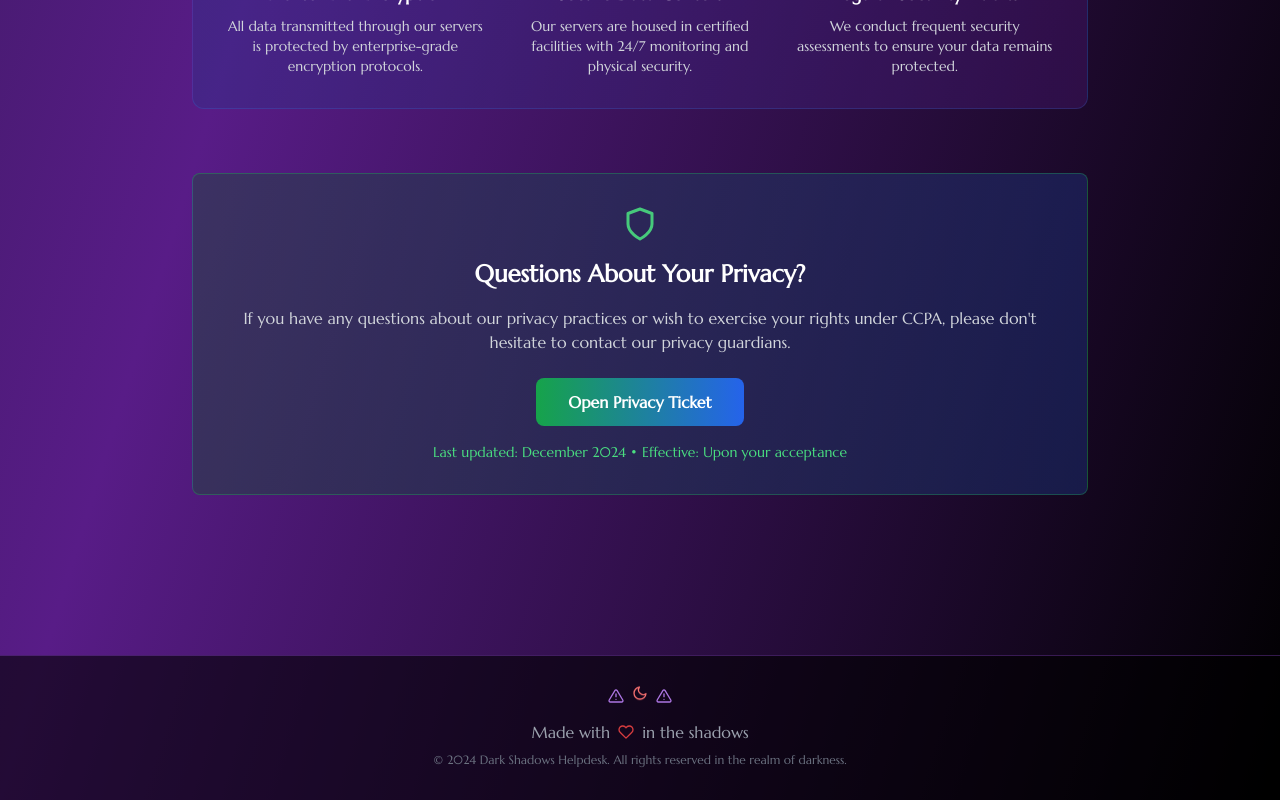
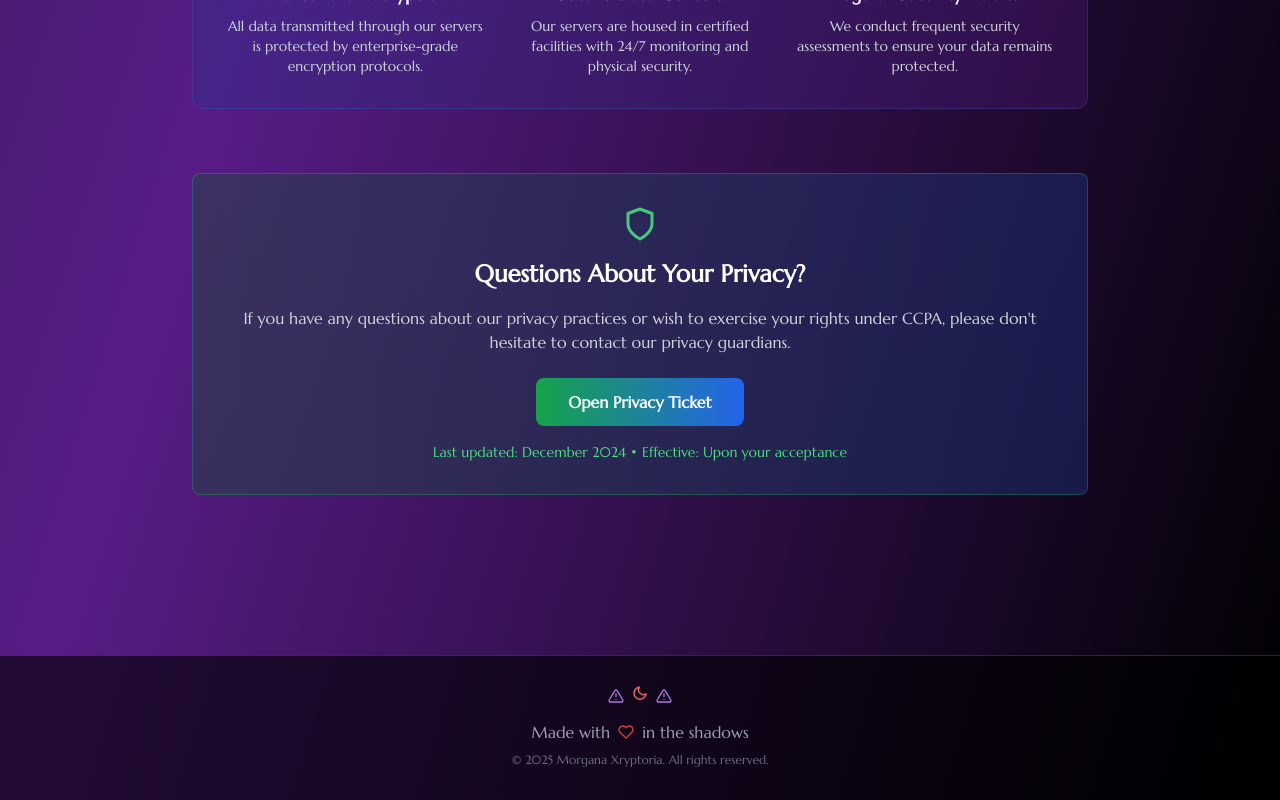
Before and after one commit to Ghostess13/Spooky-Goth-Helpdesk-Creation-7725, a React (Vite) app: page /#/privacy in a window 1280 px wide. Shown: the part 3388-4188 px from the top of the page. Built offline with nearby package versions, Linux system fonts and the light colour scheme.

Commit message:
Update Footer.jsx

```diff
--- a/src/components/Footer.jsx
+++ b/src/components/Footer.jsx
@@ -26,7 +26,7 @@ const Footer = () => {
             <span>in the shadows</span>
           </p>
           <p className="text-xs text-gray-500 mt-2 font-marcellus">
-            © 2024 Dark Shadows Helpdesk. All rights reserved in the realm of darkness.
+            © 2025 Morgana Xryptoria. All rights reserved.
           </p>
         </div>
       </div>
```
